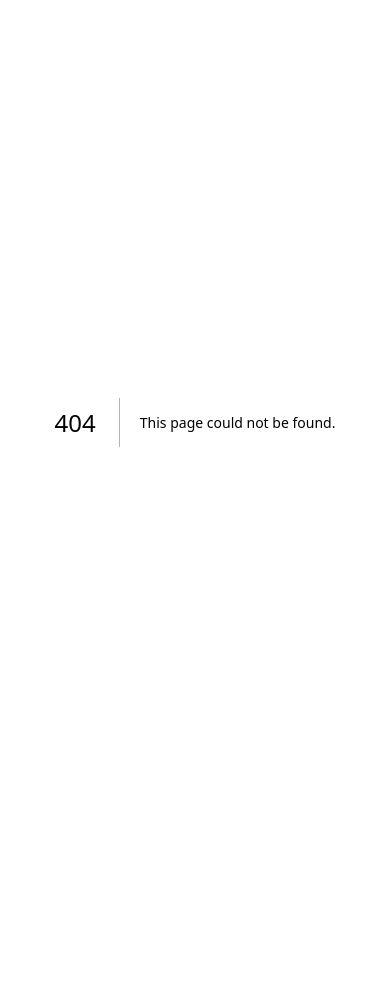
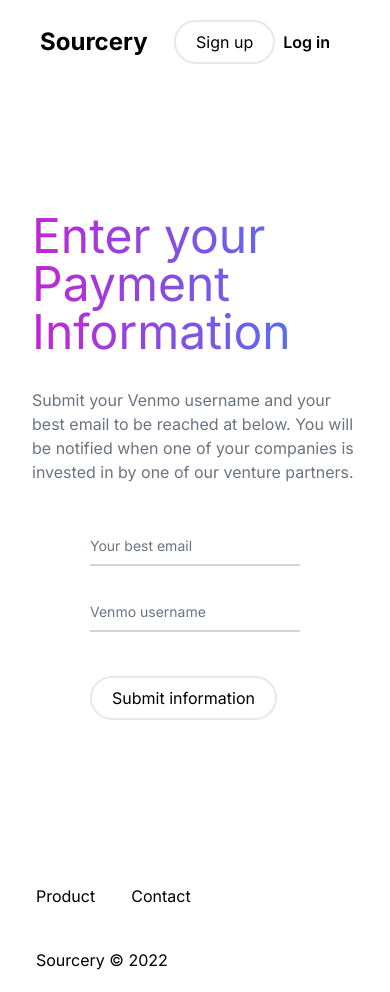
Before and after one commit to davidx33/sourcery-fe-v2, a Next.js app: page /payments in a window 390 px wide. Before the commit this address had no page. Before the commit the page ends 844 px from the top, so only its background shows below. Built offline with nearby package versions, Linux system fonts and the light colour scheme; no server answers; what tailwind-typewriter would draw is missing.

Commit message:
feat: built out remaining changes/features detailed in MVP notes doc. made everything mobile friendly. ship ship ship baby.

```diff
--- a/components/Footer.tsx
+++ b/components/Footer.tsx
@@ -10,7 +10,7 @@ const Hero: NextPage = () => {
           <div className="text-black pl-9 cursor-pointer">Product</div>
         </Link>
         <div className="pl-9 cursor-pointer text-black">
-          <a href="mailto:thexudavid@gmail.com">Contact</a>
+          <a href="mailto:sourceryinfo@gmail.com">Contact</a>
         </div>
       </div>
       <div className="text-black pl-9 pb-5">Sourcery © 2022</div>
--- a/components/HowItWorksVC.tsx
+++ /dev/null
@@ -1,51 +0,0 @@
-import React from "react";
-import Image from "next/image";
-import type { NextPage } from "next";
-import curvedarrow from "../pages/images/curvedarrow.png";
-
-const HowItWorksVC: NextPage = () => {
-  return (
-    <div className="flex flex-col py-20 px-20">
-      <div className="flex flex-row items-center">
-        <div className="w-2/4">
-          <h1 className=" text-black text-4xl">
-            Slow dealflow that monopolizes VC time and resources
-          </h1>
-        </div>
-
-        <div className="flex flex-col w-2/4 pl-36">
-          <h1 className="text-black font-semibold text-3xl">The Problem</h1>
-          <div className="pt-3">
-            <h3 className="text-black">
-              VC analysts spend too much time sorting through company lists.
-              Employees, students, and startup enthusiasts in every industry
-              take notes on companies they like. We can improve sourcing
-              infrastructure by leveraging the wisdom of these crowds
-            </h3>
-          </div>
-        </div>
-      </div>
-      <div className="flex justify-center pb-10">
-        <Image src={curvedarrow} alt="" width={200} height={200} />
-      </div>
-      <div className="flex flex-row items-center">
-        <div className="flex flex-col pr-16 w-2/4">
-          <h1 className="text-black font-semibold text-3xl">The Solution</h1>
-          <div className="pt-3">
-            <h3 className="text-black">
-              Contact us to learn how you can access Sourcery’s dealflow for
-              free. We filter data based on your investment constraints so you
-              can quickly incorporate our list of startups, sourced by a diverse
-              group of industry veterans
-            </h3>
-          </div>
-        </div>
-        <h1 className=" text-black text-4xl text-right">
-          Access our deal flow for free
-        </h1>
-      </div>
-    </div>
-  );
-};
-
-export default HowItWorksVC;
--- a/components/Interested.tsx
+++ b/components/Interested.tsx
@@ -13,7 +13,7 @@ const Interested: NextPage = () => {
           <div className="pr-3">
             <button className="text-black border-2  border-solid px-5 py-2 rounded-full hover:bg-white hover:border-black">
               <h2>
-                <a href="mailto:thexudavid@gmail.com">Contact us</a>
+                <a href="mailto:sourceryinfo@gmail.com">Contact us</a>
               </h2>
             </button>
           </div>
--- a/components/MyCompanies.tsx
+++ b/components/MyCompanies.tsx
@@ -33,6 +33,15 @@ const MyCompanies: FC<Props> = ({ submissions }) => {
             />
           </div>
         </div>
+        <div className="flex flex-col md:flex-row">
+          <div className="flex md:flex-row md:justify-left justify-center items-center md:pt-0 pr-3 pt-5">
+            <Link
+              href="/viability"
+              className="text-black border-2  border-solid px-5 py-2 rounded-full hover:bg-white hover:border-black"
+            >
+              View Viability Criteria
+            </Link>
+          </div>
 
           <div className="flex flex-row md:justify-left justify-center items-center md:pt-0 pt-5">
             <Link
@@ -41,6 +50,7 @@ const MyCompanies: FC<Props> = ({ submissions }) => {
             >
               Source New Company
             </Link>
+          </div>
         </div>
       </div>
 
--- a/components/ProfileHeader.tsx
+++ b/components/ProfileHeader.tsx
@@ -1,9 +1,10 @@
 import React from "react";
 import type { NextPage } from "next";
-import { useSession, signOut } from "next-auth/react";
+import Link from "next/link";
+import { useSession } from "next-auth/react";
 import Image from "next/image";
+import venmo from "../pages/images/venmo.jpg";
 import divider from "../pages/images/divider.png";
-import logout from "../pages/images/logout.png";
 
 const ProfileHeader: NextPage = () => {
   const { data: session, status } = useSession();
@@ -34,10 +35,18 @@ const ProfileHeader: NextPage = () => {
             </div>
           </div>
           <div className="flex flex-row items-center py-5">
-            <div className="pr-8">
+            <div className="">
               <p className="text-sm">
-                <a href="mailto:thexudavid@gmail.com">Contact Sourcery HQ</a>
+                <a href="mailto:sourceryinfo@gmail.com">Contact Sourcery HQ</a>
               </p>
+            </div>
+            <div className="px-5">
+              <Image src={divider} alt="" />
+            </div>
+            <div className="pr-8 cursor-pointer">
+              <Link href="/payments">
+                <Image src={venmo} alt="" width={50} height={50} />
+              </Link>
             </div>
           </div>
         </div>
--- a/components/ReviewCompanies.tsx
+++ b/components/ReviewCompanies.tsx
@@ -1,9 +1,9 @@
 import { FC } from "react";
 import Image from "next/image";
-import bluechevronright from "../pages/images/bluechevronright.png";
 import { ReviewThese } from "@prisma/client";
 import doubleright from "../pages/images/right.png";
 import Divider from "./Divider";
+import Vori from "../pages/images/vori.jpg";
 
 type Props = {
   companies: ReviewThese[];
--- /dev/null
+++ b/components/VenmoForm.tsx
@@ -0,0 +1,61 @@
+import React, { FC, FormEvent, useState } from "react";
+import { useRouter } from "next/navigation";
+import FormInput from "./FormInput";
+
+
+const VenmoForm: FC = () => {
+  const router = useRouter();
+  const [bestEmail, setBestEmail] = useState<string>("");
+  const [venmoUsername, setVenmoUsername] = useState<string>("");
+
+
+  const handleSubmit = async (e: FormEvent) => {
+    e.preventDefault();
+    await fetch("/api/company", {
+      method: "POST",
+      headers: {
+        Accept: "application/json",
+        "Content-Type": "application/json",
+      },
+      body: JSON.stringify({
+        bestEmail: bestEmail,
+        venmoUsername: venmoUsername
+      }),
+    });
+    router.refresh();
+  };
+  return (
+    <div className="flex flex-col justify-center">
+      <div className="block ">
+        <form className="pt-10 mb-5 ">
+          <div className="grid md:grid-cols-3 md:gap-6">
+            <div className="relative z-0 w-full mb-6 group">
+              <FormInput
+                label="Your best email"
+                setState={setBestEmail}
+                inputName="company_name"
+                state={bestEmail}
+              />
+            </div>
+            <div className="relative z-0 w-full mb-6 group">
+              <FormInput
+                label="Venmo username"
+                setState={setVenmoUsername}
+                inputName="company_url"
+                state={venmoUsername}
+              />
+            </div>
+          </div>
+        </form>
+        <button
+          onClick={handleSubmit}
+          className="text-black border-2  border-solid px-5 py-2 rounded-full hover:bg-white hover:border-black"
+        >
+          Submit information
+        </button>
+      </div>
+    </div>
+  );
+};
+
+export default VenmoForm;
--- /dev/null
+++ b/components/VenmoFormHeader.tsx
@@ -0,0 +1,18 @@
+import React, { FC } from "react";
+
+const VenmoFormHeader: FC = () => {
+  return (
+    <div className="flex flex-col justify-center md:px-36">
+      <div className="flex justify-center flex-col">
+        <h1 className="flex justify-center text-5xl md:text-7xl text-extrabold bg-gradient-to-r from-fuchsia-600  to-blue-500 bg-clip-text text-transparent rounded-xl pb-8">
+          Enter your Payment Information
+        </h1>
+        <h2 className="flex justify-center text-gray-500 text-left text-md">
+          Submit your Venmo username and your best email to be reached at below. You will be notified when one of your companies is invested in by one of our venture partners.
+        </h2>
+      </div>
+    </div>
+  );
+};
+
+export default VenmoFormHeader;
--- a/pages/api/company.ts
+++ b/pages/api/company.ts
@@ -13,6 +13,8 @@ type Data = {
   additionalNotes: string;
   pocEmail: string;
   pocLinkedin: string;
+  bestEmail: string;
+  venmoUsername: string;
 }
 
 type Error = {
@@ -25,7 +27,7 @@ export default async function handler(req: NextApiRequest, res: NextApiResponse<
     return res.status(403).send({ error: 'please authenticate to access this view' });
   }
   if (req.method === 'POST' && session?.user?.email) {
-    const { companyName, companySector, companyURL, foundingTeamQualification, proprietary, missionCritical, relevantExperience, additonalNotes, pocEmail, pocLinkedin } = req.body;
+    const { companyName, companySector, companyURL, foundingTeamQualification, proprietary, missionCritical, relevantExperience, additonalNotes, pocEmail, pocLinkedin, bestEmail, venmoUsername } = req.body;
     const company = await prisma.company.create({
       data: {
         name: companyName,
@@ -45,7 +47,14 @@ export default async function handler(req: NextApiRequest, res: NextApiResponse<
         pocEmail: pocEmail,
         pocLinkedin: pocLinkedin
       }
-    })
+    });
+    await prisma.venmoInfo.create({
+      data: {
+        bestEmail: bestEmail,
+        venmoUsername: venmoUsername
+      }
+    });
+
     res.status(200).json({
       companyName: companyName,
       companySector: companySector,
@@ -56,7 +65,10 @@ export default async function handler(req: NextApiRequest, res: NextApiResponse<
       relevantExperience: relevantExperience,
       additionalNotes: additonalNotes,
       pocEmail: pocEmail,
-    pocLinkedin: pocLinkedin
+      pocLinkedin: pocLinkedin,
+      bestEmail: bestEmail,
+      venmoUsername: venmoUsername
+
     });
   }
 }
--- /dev/null
+++ b/pages/payments.tsx
@@ -0,0 +1,26 @@
+import React from "react";
+import type { NextPage } from "next";
+import Layout from "../components/Layout";
+import Form from "../components/Form";
+import Head from "next/head";
+import VenmoForm from "../components/VenmoForm";
+import VenmoFormHeader from "../components/VenmoFormHeader";
+
+const Payments: NextPage = () => {
+  return (
+    <Layout>
+      <Head>
+        <title>Sourcery</title>
+        <meta name="description" content="Find companies. Make money." />
+      </Head>
+      <div className="flex flex-col justify-center pt-32">
+        <VenmoFormHeader />
+        <div className="flex justify-center">
+          <VenmoForm />
+        </div>
+      </div>
+    </Layout>
+  );
+};
+
+export default Payments;
--- /dev/null
+++ b/pages/viability.tsx
@@ -0,0 +1,48 @@
+import React, { FC } from "react";
+import Layout from "../components/Layout";
+import Divider from "../components/Divider";
+
+const Viability: FC = () => {
+  return (
+    <Layout>
+      <div className="flex flex-col justify-center md:px-36 py-28 bg-white">
+        <h1 className="flex justify-left text-5xl md:text-6xl text-extrabold bg-gradient-to-r from-fuchsia-600  to-blue-500 bg-clip-text text-transparent rounded-xl pb-8">
+          How To Be a Successful Sourcer
+        </h1>
+        <div className="flex justify-center flex-col pt-10">
+          <h1 className="flex justify-left text-3xl text-black rounded-xl pb-8">
+            Viability Criteria
+          </h1>
+          <Divider />
+          <h2 className="flex justify-center text-gray-500 text-left text-md pt-6">
+            Make sure your entries are viable to be considered for investment by
+            our venture partners. This means for-profit startups with less than
+            50 LinkedIn employees and that every category on the submission form
+            is correctly completed.
+          </h2>
+        </div>
+        <div className="flex justify-center flex-col pt-16">
+          <h1 className="flex justify-left text-3xl  text-black rounded-xl pb-8">
+            Incentive Structure
+          </h1>
+          <Divider />
+          <h2 className="flex justify-center text-gray-500 text-left text-md pt-3">
+            The incentive structure for viable entries includes $1,000 if one of
+            our venture partners invests in your submission. Additionally, the
+            top 3% of users are referred to our venture partners for interview
+            opportunities.
+          </h2>
+        </div>
+        <div className="pt-10">
+          <a href="mailto:sourceryinfo@gmail.com">
+            <button className="text-black border-2  border-solid px-5 py-2 rounded-full hover:bg-white hover:border-black">
+              Learn more
+            </button>
+          </a>
+        </div>
+      </div>
+    </Layout>
+  );
+};
+
+export default Viability;
```
Also changed, not shown: pages/images/venmo.jpg (added), 1 other file (tests, documents, lock files or other folders). Lines whose indentation alone changed are shown as unchanged.
